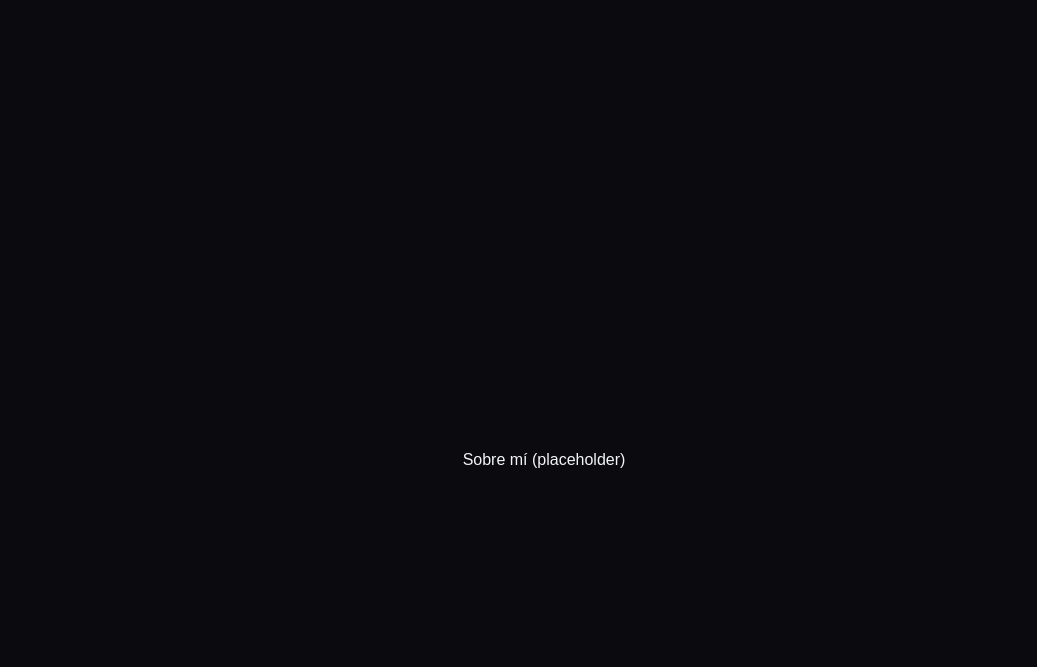
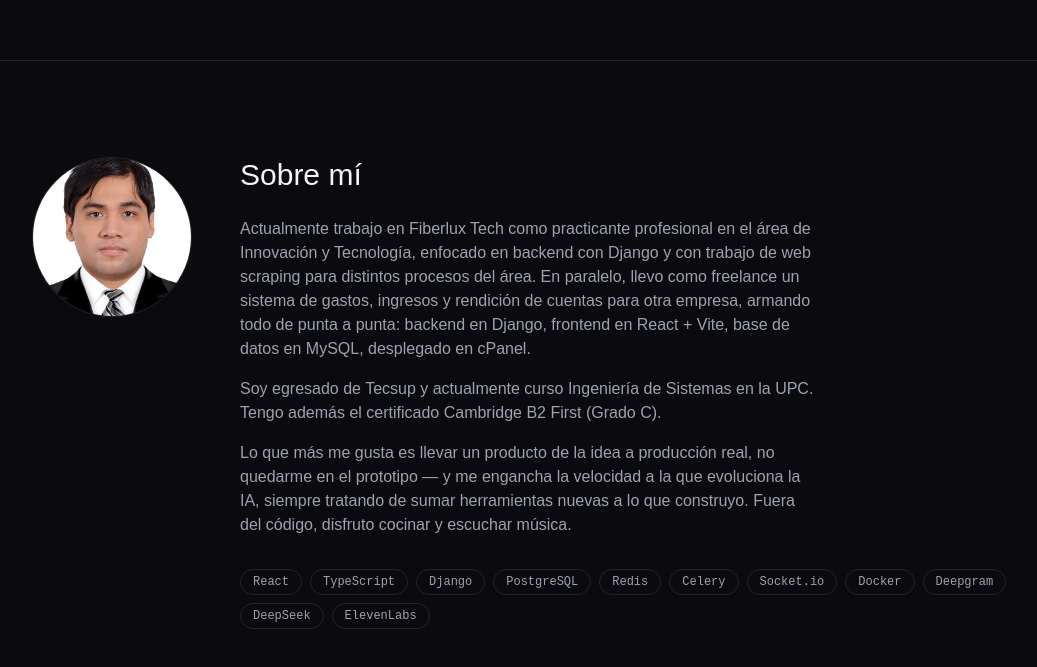
Before and after one commit to AndyMB94/portfolio, a React (Vite) app: page / in a window 1280 px wide. Shown: the part 801-1468 px from the top of the page, without its empty margins (96-1133 px from the left). Built offline with nearby package versions, Linux system fonts and the light colour scheme.

Commit message:
feat: agregar sección Sobre mí (foto, bio, stack) y CV real

```diff
--- a/src/App.tsx
+++ b/src/App.tsx
@@ -1,5 +1,6 @@
 import { Header } from '@/components/Header'
 import { Hero } from '@/components/Hero'
+import { About } from '@/components/About'
 
 function App() {
   return (
@@ -7,12 +8,7 @@ function App() {
       <Header />
       <main>
         <Hero />
-        <section
-          id="sobre-mi"
-          className="flex min-h-screen scroll-mt-20 items-center justify-center"
-        >
-          <p className="text-foreground">Sobre mí (placeholder)</p>
-        </section>
+        <About />
         <section
           id="proyectos"
           className="flex min-h-screen scroll-mt-20 items-center justify-center"
--- /dev/null
+++ b/src/components/About.tsx
@@ -0,0 +1,65 @@
+import profileImg from '@/assets/profile.jpg'
+
+const STACK = [
+  'React',
+  'TypeScript',
+  'Django',
+  'PostgreSQL',
+  'Redis',
+  'Celery',
+  'Socket.io',
+  'Docker',
+  'Deepgram',
+  'DeepSeek',
+  'ElevenLabs',
+]
+
+export function About() {
+  return (
+    <section id="sobre-mi" className="scroll-mt-20 border-t border-border px-6 py-24">
+      <div className="mx-auto flex max-w-5xl flex-col gap-12 md:flex-row md:items-start">
+        <img
+          src={profileImg}
+          alt="Andy Mallcco"
+          className="size-40 shrink-0 rounded-full border border-border object-cover"
+        />
+
+        <div className="flex flex-col gap-6">
+          <h2 className="text-3xl font-medium text-foreground">Sobre mí</h2>
+
+          <div className="flex max-w-xl flex-col gap-4 text-muted-foreground">
+            <p>
+              Actualmente trabajo en Fiberlux Tech como practicante profesional en el área de
+              Innovación y Tecnología, enfocado en backend con Django y con trabajo de web
+              scraping para distintos procesos del área. En paralelo, llevo como freelance un
+              sistema de gastos, ingresos y rendición de cuentas para otra empresa, armando todo
+              de punta a punta: backend en Django, frontend en React + Vite, base de datos en
+              MySQL, desplegado en cPanel.
+            </p>
+            <p>
+              Soy egresado de Tecsup y actualmente curso Ingeniería de Sistemas en la UPC. Tengo
+              además el certificado Cambridge B2 First (Grado C).
+            </p>
+            <p>
+              Lo que más me gusta es llevar un producto de la idea a producción real, no quedarme
+              en el prototipo — y me engancha la velocidad a la que evoluciona la IA, siempre
+              tratando de sumar herramientas nuevas a lo que construyo. Fuera del código, disfruto
+              cocinar y escuchar música.
+            </p>
+          </div>
+
+          <div className="flex flex-wrap gap-2 pt-2">
+            {STACK.map((tech) => (
+              <span
+                key={tech}
+                className="rounded-full border border-border px-3 py-1 font-mono text-xs text-muted-foreground"
+              >
+                {tech}
+              </span>
+            ))}
+          </div>
+        </div>
+      </div>
+    </section>
+  )
+}
```
Also changed, not shown: src/assets/profile.jpg (added), 1 other file (tests, documents, lock files or other folders).
